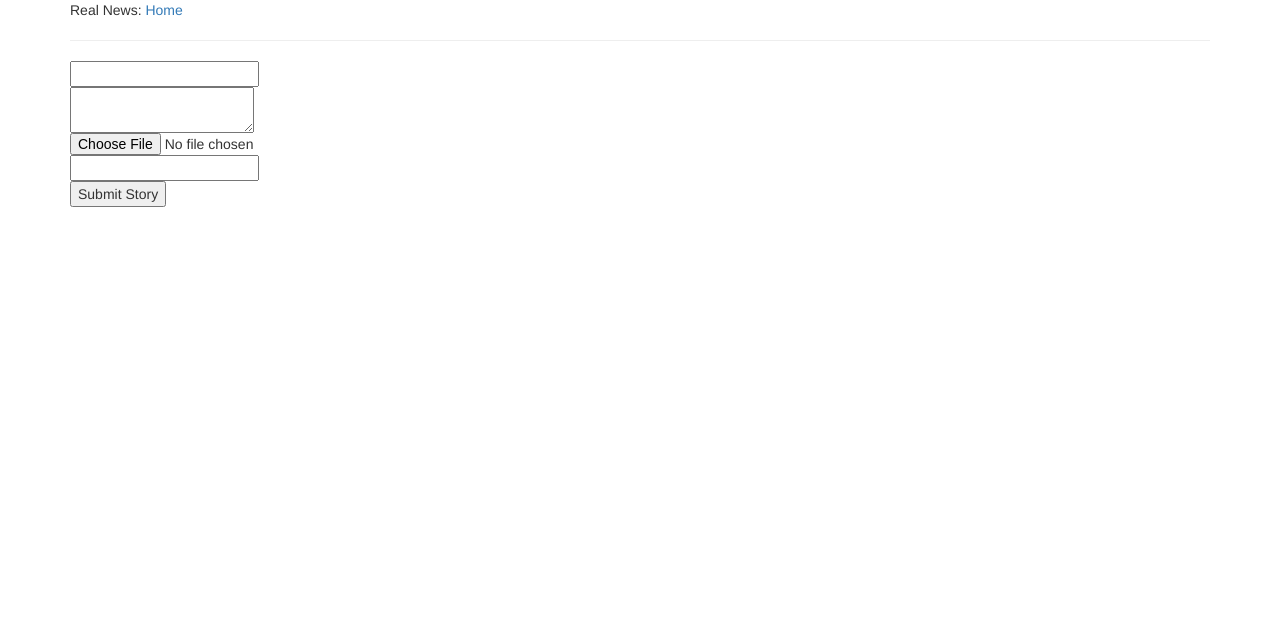
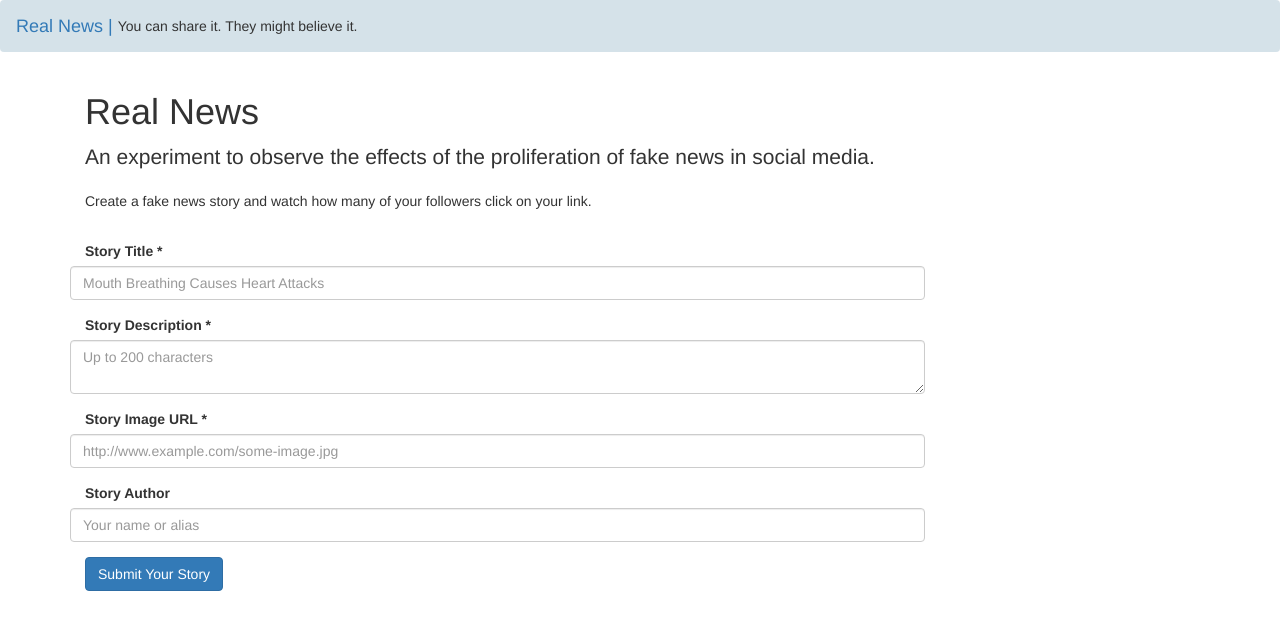
Before and after one commit to trevorfox/real_news, a Flask app: template templates/index.html in a window 1280 px wide. Shown: the top 630 px of the page. Run offline with Flask 2, Linux system fonts and the light colour scheme; the template is opened without the code that fills it: most values are stand-ins (such as "Sample title", 1, 10 or a date in 2020); form fields are guessed from the names that the template uses; parts of the project's set-up code (start-up, migrations or seed data) failed here and were passed over; some libraries are stand-ins or nearby versions.

Commit message:
first live version

```diff
--- a/application.py
+++ b/application.py
@@ -1,4 +1,5 @@
 from flask import Flask, render_template, request, redirect, url_for
+from urllib import urlencode
 
 # import my stuff
 from storage import Archive
@@ -33,7 +34,11 @@
     #sid = str(request.args.get('id'))
     story_exists, story = Archive().read_story(story_id)
     if story_exists:
-        return render_template('story.html', story=story)
+        web_intent = {
+            "facebook" : urlencode({"u": request.url, "title": story['title'] }),
+            "twitter" : urlencode({"url": request.url, "text": story['title'] })
+        }
+        return render_template('story.html', story=story, web_intent=web_intent)
     else:
         return redirect(url_for('index'))
 
--- a/forms.py
+++ b/forms.py
@@ -3,7 +3,7 @@
 
 class StoryForm(FlaskForm):
     # add invalid input messages
-    title       = StringField('Post Title', [validators.Length(min=5, max=60), validators.InputRequired()])
-    description = StringField('Post Description', [validators.Length(min=5, max=200), validators.InputRequired()])
+    title       = StringField('Post Title', [validators.Length(min=5, max=40), validators.InputRequired()])
+    description = StringField('Post Description', [validators.Length(min=5, max=300), validators.InputRequired()])
     image       = StringField('Post Image', [validators.URL, validators.InputRequired()])
-    author      = StringField('Story Author', [validators.Length(min=2, max=25)])
+    author      = StringField('Story Author', [validators.Length(min=2, max=30)])
--- a/storage.py
+++ b/storage.py
@@ -1,4 +1,4 @@
-import json
+from flask import json
 import time
 
 class Archive:
--- a/templates/base.html
+++ b/templates/base.html
@@ -1,21 +1,33 @@
 <html>
   <head>
+    <meta charset="utf-8">
+    <meta name="viewport" content="width=device-width, initial-scale=1, shrink-to-fit=no">
+    <meta http-equiv="x-ua-compatible" content="ie=edge">
     <link href="https://maxcdn.bootstrapcdn.com/bootstrap/3.3.7/css/bootstrap.min.css" rel="stylesheet" integrity="sha384-BVYiiSIFeK1dGmJRAkycuHAHRg32OmUcww7on3RYdg4Va+PmSTsz/K68vbdEjh4u" crossorigin="anonymous">
-    <!-- <title>{% block title %}{% endblock %}</title> -->
+    <style>
+    .navbar { background-color: rgba(49, 112, 143, 0.2)}
+    .navbar-brand { padding-right: 5px;}
+    .navbar-text { margin-left: 0px;}
+    {% block style %}
+    {% endblock %}
+    </style>
+    <title>{% block title %}{% endblock %} | Real News</title>
     <meta name="description" content="{% block description %}{% endblock %}">
     <meta property="og:url" content="{% block url %}{% endblock %}" />
     <meta property="og:type" content="{% block type %}{% endblock %}" />
     <meta property="og:title" content="{% block post_title %}{% endblock %}" />
     <meta property="og:description" content="{% block post_description %}{% endblock %}" />
     <meta property="og:image" content="{% block image %}{% endblock %}" />
+    <link rel="icon" href="{{url_for('static', filename='globe-report-news.png')}}">
   </head>
   <body>
+    <nav class="navbar navbar-light">
+      <a class="navbar-brand" href="/">Real News |</a><span class="navbar-text">You can share it. They might believe it.</span>
+    </nav>
     <div class="container">
-      <div>Real News: <a href="/">Home</a></div>
-      <hr>
       {% block content %}{% endblock %}
     </div>
+    <script src="https://ajax.googleapis.com/ajax/libs/jquery/3.1.1/jquery.min.js"></script>
     <script src="https://maxcdn.bootstrapcdn.com/bootstrap/3.3.7/js/bootstrap.min.js" integrity="sha384-Tc5IQib027qvyjSMfHjOMaLkfuWVxZxUPnCJA7l2mCWNIpG9mGCD8wGNIcPD7Txa" crossorigin="anonymous"></script>
-    <script src="https://ajax.googleapis.com/ajax/libs/jquery/3.1.1/jquery.min.js"></script>
   </body>
 </html>
--- a/templates/index.html
+++ b/templates/index.html
@@ -1,19 +1,38 @@
 {% extends "base.html" %}
 
+{% block title %}Real News | You can share it. They might believe it.{% endblock %}
 {% block description %}Get the best real news here!{% endblock %}
-{% block url %}{{ url_for('index') }}{% endblock %}
+{% block url %}{{ url }}{% endblock %}
 {% block type %}website{% endblock %}
 {% block post_title %}Real News!{% endblock %}
 {% block post_description %}Get the best real news here!{% endblock %}
 {% block image %}asdf{% endblock %}
 
 {% block content %}
+<div class="col-xs-12 col-md-9">
+  <h1>Real News</h1>
+  <p class="lead">An experiment to observe the effects of the proliferation of fake news in social media.</p>
+  <p>Create a fake news story and watch how many of your followers click on your link.</p>
+  <br>
   <form action={{ url_for('story') }} method="post">
     {{ form.hidden_tag() }}
-    <div>{{ form.title(class="css_class") }}</div>
-    <div>{{ form.description() }}</div>
-    <div>{{ form.image() }}</div>
-    <div>{{ form.author() }}</div>
-    <input type=submit value="Submit Story">
+    <div class="form-group row">
+      <label class="col-xs-6 col-sm-3 col-form-label" for="title">Story Title *</label>
+      {{ form.title(placeholder="Mouth Breathing Causes Heart Attacks", class_="col-xs-12 col-sm-9 form-control", required="true") }}
+    </div>
+    <div class="form-group row">
+      <label class="col-xs-6 col-sm-3 col-form-label">Story Description *</label>
+      {{ form.description(placeholder="Up to 200 characters", class_="col-xs-12 col-sm-9 form-control") }}
+    </div>
+    <div class="form-group row">
+      <label class="col-xs-6 col-sm-3 col-form-label">Story Image URL *</label>
+      {{ form.image(placeholder="http://www.example.com/some-image.jpg", type="URL", class_="col-xs-12 col-sm-9 form-control") }}
+    </div>
+    <div class="form-group row">
+      <label class="col-xs-6 col-sm-3 col-form-label">Story Author</label>
+      {{ form.author(placeholder="Your name or alias", class_="col-xs-12 col-sm-9 form-control") }}
+    </div>
+    <input type=submit value="Submit Your Story" class="btn btn-primary">
   </form>
+</div>
 {% endblock %}
```
Also changed, not shown: archive.json (+1 -1 lines), templates/story.html (+48 -5 lines), static/globe-report-news.png (added), 1 other file.
